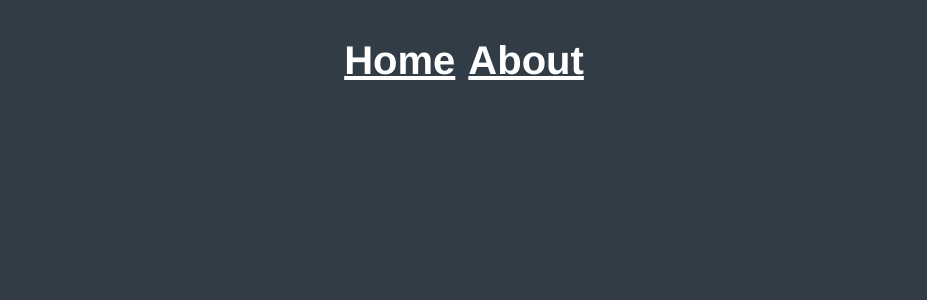
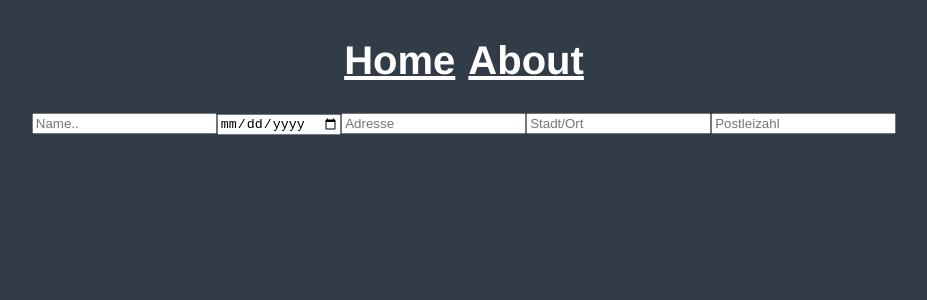
Before and after one commit to andreasvogt89/easyway_vue, a Vue app: page /events/new in a window 1280 px wide. Before the commit this address had no page. Shown: the top 300 px of the page, without its empty margins (176-1103 px from the left). Built offline with nearby package versions, Linux system fonts and the light colour scheme.

Commit message:
working on event view

```diff
--- a/src/components/Events.vue
+++ b/src/components/Events.vue
@@ -5,6 +5,13 @@
       <span>{{event.event.eventDate}}<br></span>
       <span>{{event.event.participant.length}}👨‍👦‍👦</span>
     </button>
+    <div>
+    <button @click="newEvent" class="eventButton">
+      Event Erstellen<br>
+      👩‍💻<br>
+      ...
+    </button>
+    </div>
 </div>
 </template>
 
@@ -42,6 +49,9 @@ export default {
     setEvent(event){
       sessionStorage.setItem("displayEvent",event);
       this.$router.push({ name: 'EventDetails', query: { redirect: '/event' } })
+    },
+    newEvent(){
+      this.$router.push({ name: 'NewEvent', query: { redirect: '/events/new' } })
     }
   }
 }
@@ -51,6 +61,8 @@ export default {
 .eventButton{
   padding: 20px;
   margin: 10px;
+  height: 6em;
+  width: 8em;
   background-color: #1e2b36;
   border-radius: 0.2em;
   font-size: 30px;
--- /dev/null
+++ b/src/components/NewEvent.vue
@@ -0,0 +1,39 @@
+<template>
+<form>
+  <label>
+    <input type="text" name="username" v-model="input.event.name" placeholder="Name..">
+  </label>
+  <label>
+    <input type="date" name="username" v-model="input.event.date" placeholder="Datum..">
+  </label>
+  <label>
+    <input type="text" name="username" v-model="input.event.address" placeholder="Adresse">
+  </label>
+  <label>
+    <input type="text" name="username" v-model="input.event.city" placeholder="Stadt/Ort">
+  </label>
+  <label>
+    <input type="text" name="username" v-model="input.event.postcode" placeholder="Postleizahl">
+  </label>
+</form>
+</template>
+
+<script>
+import {reactive} from "vue";
+
+export default {
+  name: "NewEvent",
+  setup() {
+    const input = reactive({
+      event: {},
+      error: false,
+    });
+    return { input };
+  },
+}
+
+</script>
+
+<style scoped>
+
+</style>
--- a/src/router/index.js
+++ b/src/router/index.js
@@ -25,6 +25,11 @@ const routes = [
     path: '/event',
     name: 'EventDetails',
     component: () => import('../components/Event')
+  },
+  {
+    path: '/events/new',
+    name: 'NewEvent',
+    component: () => import('../components/NewEvent')
   }
 ]
 
```
